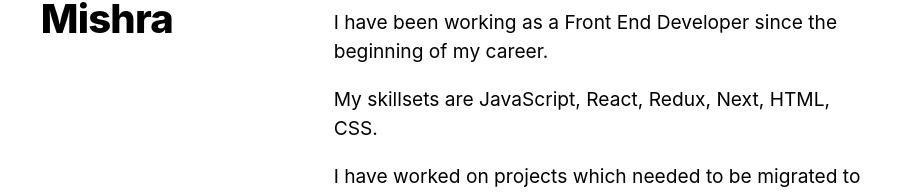
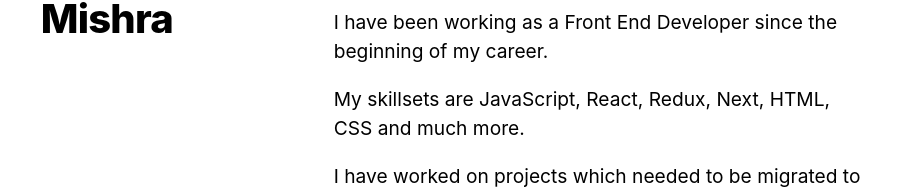
Before and after one commit to page-source/satyam-mishra-app, a Next.js app: page / in a window 1280 px wide. Shown: the part 277-469 px from the top of the page, without its empty margins (200-1119 px from the left). Built offline with nearby package versions, Linux system fonts and the light colour scheme.

Commit message:
Final minor changes

```diff
--- a/components/Introduction.jsx
+++ b/components/Introduction.jsx
@@ -24,7 +24,7 @@ const Intro = () => {
         </a>
       </p>
       <p>I have been working as a Front End Developer since the beginning of my career.</p>
-      <p>My skillsets are JavaScript, React, Redux, Next, HTML, CSS.</p>
+      <p>My skillsets are JavaScript, React, Redux, Next, HTML, CSS and much more.</p>
       <p>I have worked on projects which needed to be migrated to modern front end tech stack.</p>
       <p>I can lead a small team too and train them to unlock their full potential.</p>
     </div>
--- a/components/Navigation.jsx
+++ b/components/Navigation.jsx
@@ -19,7 +19,7 @@ const Navbar = () => {
         return (
           <li>
             <NavigationLink
-              key={singleRoute}
+              key={singleRoute.text}
               href={`/${singleRoute.url}`}
               text={singleRoute.text}
               router={router}
--- a/components/textJson/workEx.js
+++ b/components/textJson/workEx.js
@@ -7,7 +7,7 @@ export default [
       'Worked on Application migration of Bluehost India from legacy Perl & Mason systems to a React app',
       'Worked on Newfold\'s Platform consolidation of bringing multiple brands under one umbrella',
       'Worked on improving website performance of Bluehost India taking performance scores of both Desktop and Mobile from poor to moderate scores.',
-      'As a lead dev, I improvise and finalize the scope of front end work for future sprints and create stories in JIRA',
+      'As a lead dev, I improvise and take part in finalizing the scope of front end work for future sprints',
 
     ],
   },
--- a/pages/index.js
+++ b/pages/index.js
@@ -2,5 +2,4 @@ import Introduction from '../components/Introduction';
 
 export default function Home() {
   return <Introduction />
-
 }
--- a/styles/Home.module.css
+++ b/styles/Home.module.css
@@ -38,11 +38,9 @@
   }
   90% {
     opacity: 0.2;
-    /* transform: translateY(0%); */
   }
   100% {
     opacity: 1;
-    transform: translateY(0%);
   }
 }
 
--- a/styles/accordion.module.css
+++ b/styles/accordion.module.css
@@ -37,7 +37,7 @@
 }
 
 .tabLabel::before {
-  content: '\276F';
+  content: "\276F";
   width: 2em;
   height: 1.5em;
   text-align: center;
--- a/styles/globals.css
+++ b/styles/globals.css
@@ -4,7 +4,10 @@ body {
   margin: 0;
   font-family: -apple-system, BlinkMacSystemFont, Segoe UI, Roboto, Oxygen,
     Ubuntu, Cantarell, Fira Sans, Droid Sans, Helvetica Neue, sans-serif;
-  overflow: hidden;
+}
+
+body::-webkit-scrollbar {
+  display: none;
 }
 
 a {
```
